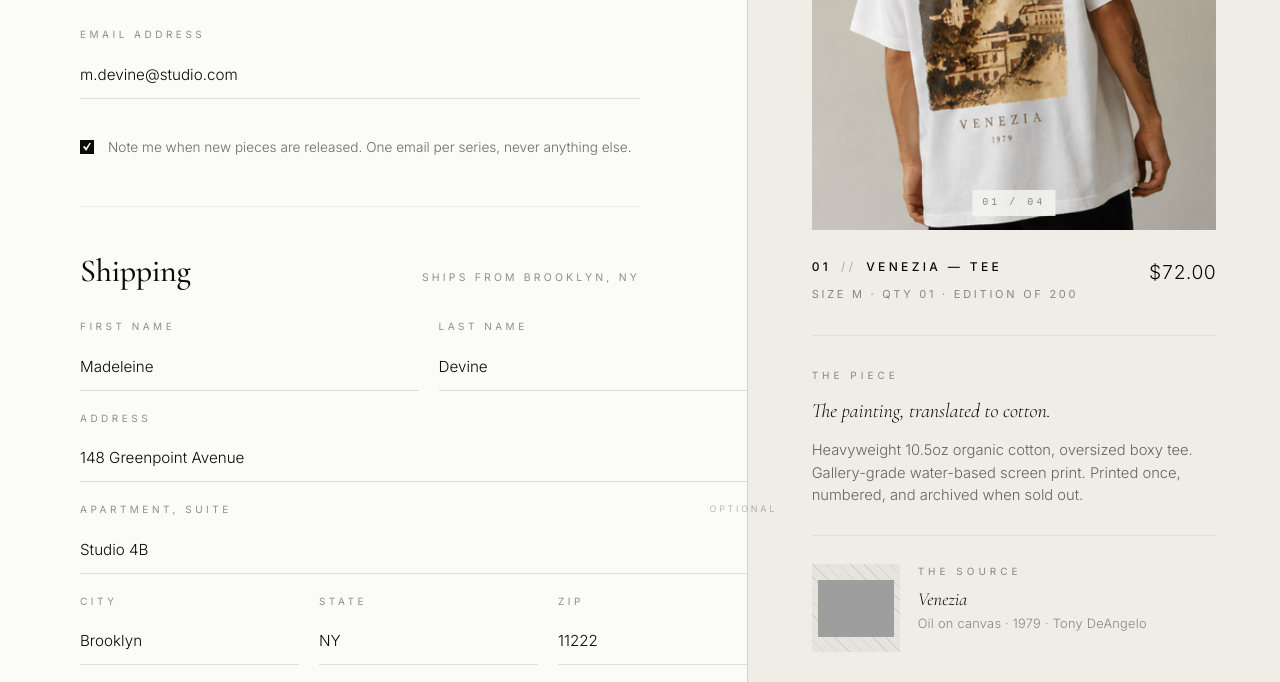
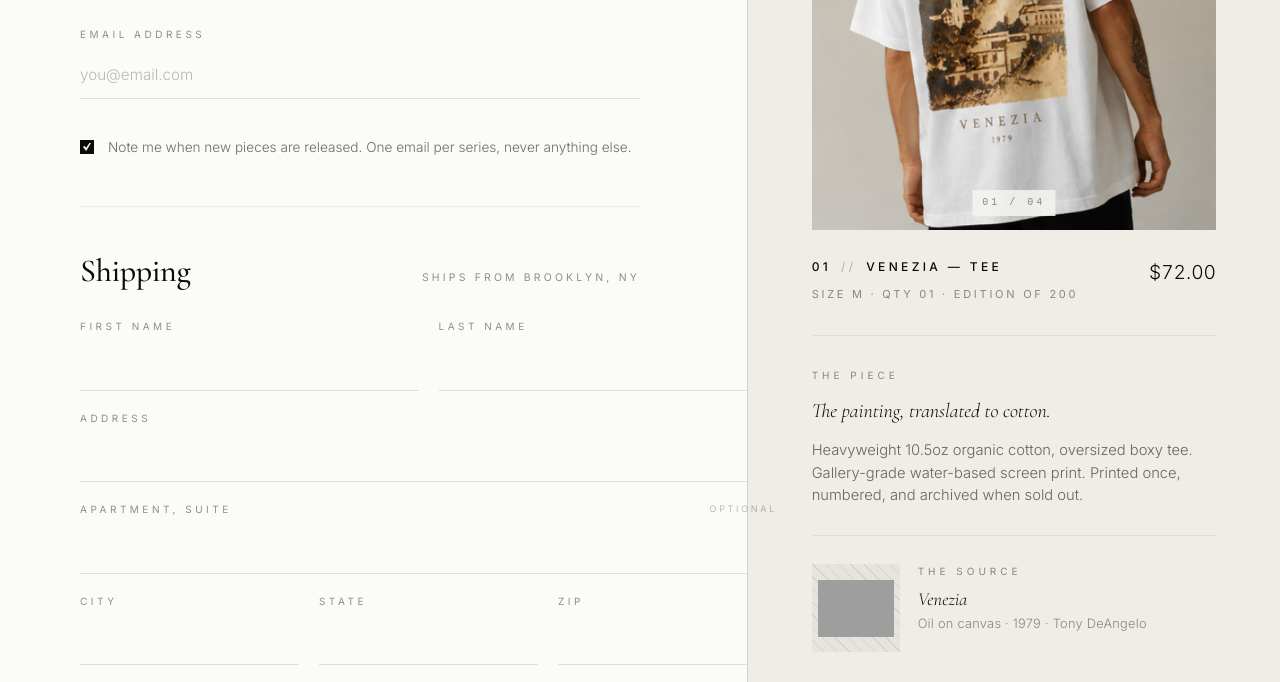
Before and after one commit to Michael24-cell/THE-DEANGELO-SERIES, a plain HTML site: page checkout.html in a window 1280 px wide. Shown: the part 474-1156 px from the top of the page. Drawn offline with nearby package versions, Linux system fonts and the light colour scheme; grey boxes are pictures that could not be loaded.

Commit message:
Remove pre-filled form values from checkout
Co-Authored-By: Claude Sonnet 4.6 <noreply@anthropic.com>

```diff
--- a/checkout.html
+++ b/checkout.html
@@ -450,7 +450,7 @@
         <div class="field-group">
           <div class="field">
             <label>Email address</label>
-            <input type="email" placeholder="you@studio.com" value="m.devine@studio.com">
+            <input type="email" placeholder="you@email.com">
           </div>
           <label class="check">
             <input type="checkbox" checked>
@@ -468,22 +468,22 @@
 
         <div class="field-group">
           <div class="field-row two">
-            <div class="field"><label>First name</label><input value="Madeleine"></div>
-            <div class="field"><label>Last name</label><input value="Devine"></div>
+            <div class="field"><label>First name</label><input></div>
+            <div class="field"><label>Last name</label><input></div>
           </div>
-          <div class="field"><label>Address</label><input value="148 Greenpoint Avenue"></div>
-          <div class="field"><label>Apartment, suite <span class="opt">Optional</span></label><input value="Studio 4B"></div>
+          <div class="field"><label>Address</label><input></div>
+          <div class="field"><label>Apartment, suite <span class="opt">Optional</span></label><input></div>
           <div class="field-row three">
-            <div class="field"><label>City</label><input value="Brooklyn"></div>
-            <div class="field"><label>State</label><input value="NY"></div>
-            <div class="field"><label>ZIP</label><input value="11222"></div>
+            <div class="field"><label>City</label><input></div>
+            <div class="field"><label>State</label><input></div>
+            <div class="field"><label>ZIP</label><input></div>
           </div>
           <div class="field-row two">
             <div class="field">
               <label>Country</label>
               <select><option>United States</option><option>Canada</option><option>United Kingdom</option><option>Italy</option><option>France</option><option>Japan</option></select>
             </div>
-            <div class="field"><label>Phone <span class="opt">For delivery only</span></label><input value="+1 (917) 555-0184"></div>
+            <div class="field"><label>Phone <span class="opt">For delivery only</span></label><input></div>
           </div>
 
           <div class="ship-methods">
```
